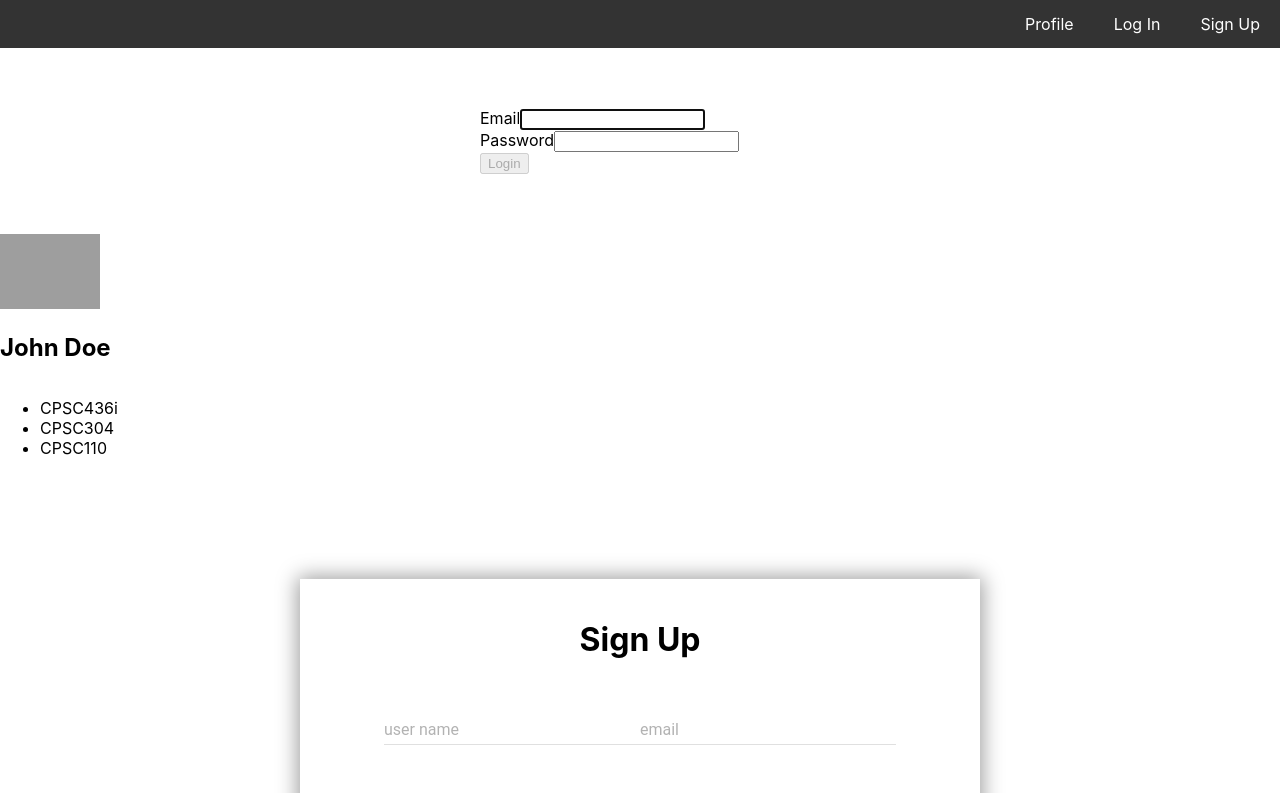
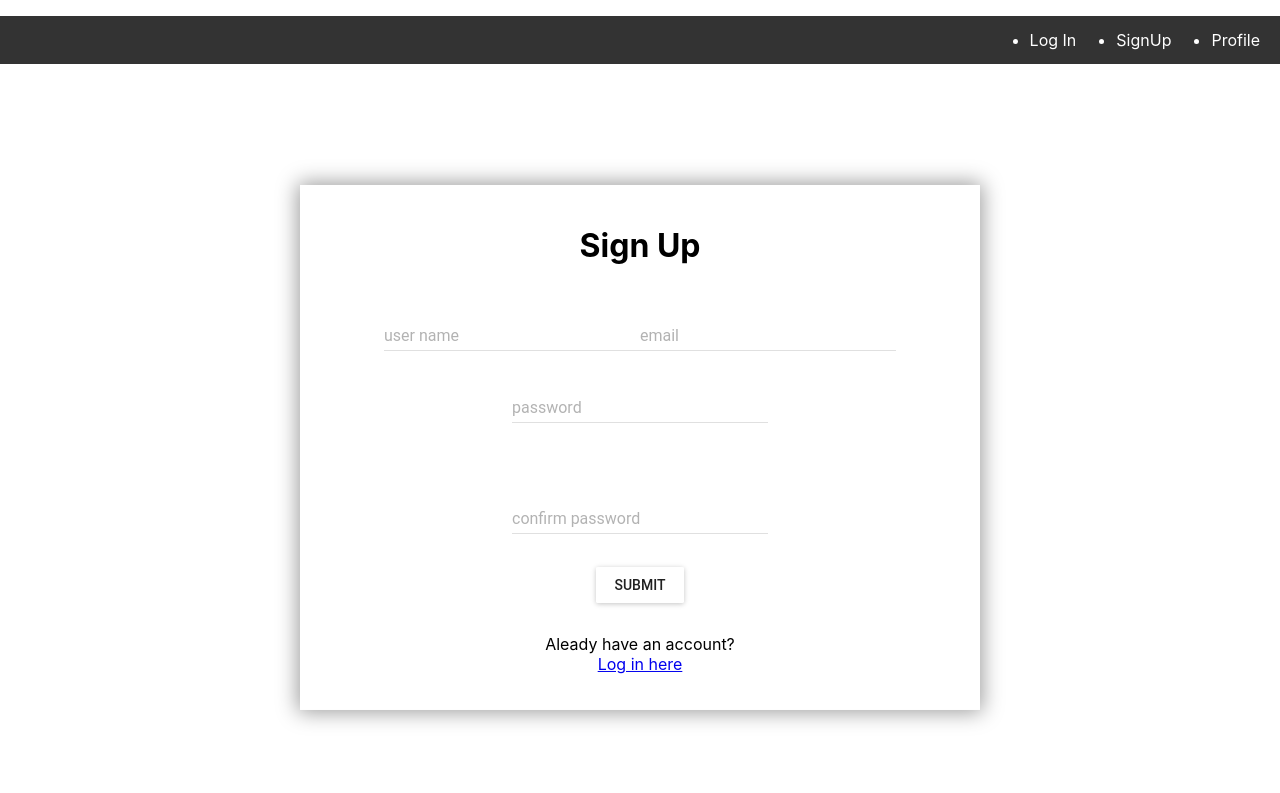
Before and after one commit to eduardocgarza/client-436i, a React (Create React App) app: page /signup in a window 1280 px wide. Shown: the top 793 px of the page. Built offline with nearby package versions, Linux system fonts and the light colour scheme; grey boxes are pictures that could not be loaded.

Commit message:
finished simple routing

```diff
--- a/package.json
+++ b/package.json
@@ -16,6 +16,7 @@
     "react-bootstrap": "^0.32.4",
     "react-dom": "^16.13.1",
     "react-login-signup-form": "^1.0.7",
+    "react-router-dom": "^5.2.0",
     "react-scripts": "3.4.1",
     "typescript": "~3.7.2",
     "validate": "^5.1.0",
@@ -44,6 +45,7 @@
     ]
   },
   "devDependencies": {
-    "@types/material-ui": "^0.21.7"
+    "@types/material-ui": "^0.21.7",
+    "@types/react-router-dom": "^5.1.5"
   }
 }
--- a/src/App.tsx
+++ b/src/App.tsx
@@ -1,5 +1,6 @@
 import React from 'react';
 // import './App.css';
+import {BrowserRouter as Router, Switch, Route} from 'react-router-dom';
 import Login from './components/Login.js'
 import NavBar from './components/NavBar.js'
 import Profile from './components/Profile.js'
@@ -8,27 +9,19 @@
 
 function App() {
   return (
+    <Router>
     <div className="App">
-      {/* <header className="App-header">
-        <img src={logo} className="App-logo" alt="logo" />
-        <p>
-          Edit <code>src/App.tsx</code> and save to reload.
-        </p>
-        <a
-          className="App-link"
-          href="https://reactjs.org"
-          target="_blank"
-          rel="noopener noreferrer"
-        >
-          Learn React
-        </a>
-      </header> */}
       <NavBar/>
-      <Login/>
-      <Profile/>
-      <MuiThemeProvider> <SignUpForm/></MuiThemeProvider>
+      <Switch>
+        <Route path="/signup" exact component={SignUpForm}/>
+        <Route path="/login" component={Login}/>
+        <Route path="/profile" component={Profile}/>
+      </Switch>
+
+
 
     </div>
+    </Router>
   );
 }
 
--- a/src/components/NavBar.js
+++ b/src/components/NavBar.js
@@ -1,12 +1,28 @@
 import React from 'react';
 import "../style/NavBar.css"
+import {Link} from 'react-router-dom';
 
 export default function NavBar() {
     return (
-        <div className="navbar">
+        /**<div className="navbar">
             <a href="../index.tsx">Sign Up</a>
             <a href="../index.tsx">Log In</a>
             <a href="TODO">Profile</a>
-        </div>
+        </div>**/
+        <nav>
+            <ul className="navbar">
+                <Link to="/profile">
+                    <li>Profile</li>
+                </Link>
+                <Link to="/signup">
+                    <li>SignUp</li>
+                </Link>
+                <Link to="/login">
+                    <li>Log In</li>
+                </Link>
+
+
+            </ul>
+        </nav>
     );
 }
--- a/src/components/SignUpForm.js
+++ b/src/components/SignUpForm.js
@@ -2,14 +2,14 @@
 import FlatButton from "material-ui/FlatButton";
 import RaisedButton from "material-ui/RaisedButton";
 import TextField from "material-ui/TextField";
-
 import "../style/SignUp.css"
-
+import MuiThemeProvider from "material-ui/styles/MuiThemeProvider";
 const SignUpForm = ({
 
 }) => {
   return (
     <div className="loginBox">
+      <MuiThemeProvider>
       <h1>Sign Up</h1>
 
         <TextField
@@ -57,6 +57,7 @@
         Aleady have an account? <br />
         <a href="/">Log in here</a>
       </p>
+      </MuiThemeProvider>
     </div>
   );
 };
```
Also changed, not shown: src/actions/index.js (added), src/reducers/index.js (added), 1 other file (tests, documents, lock files or other folders).
